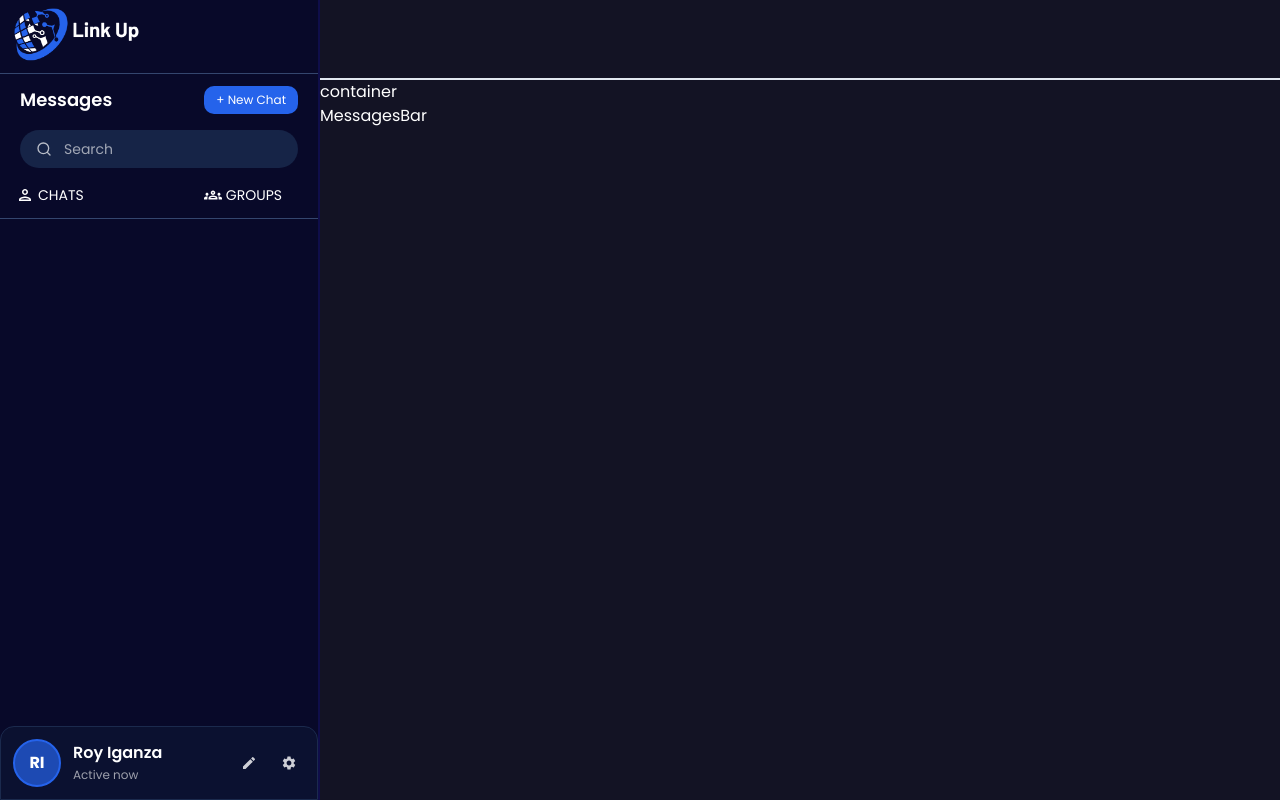
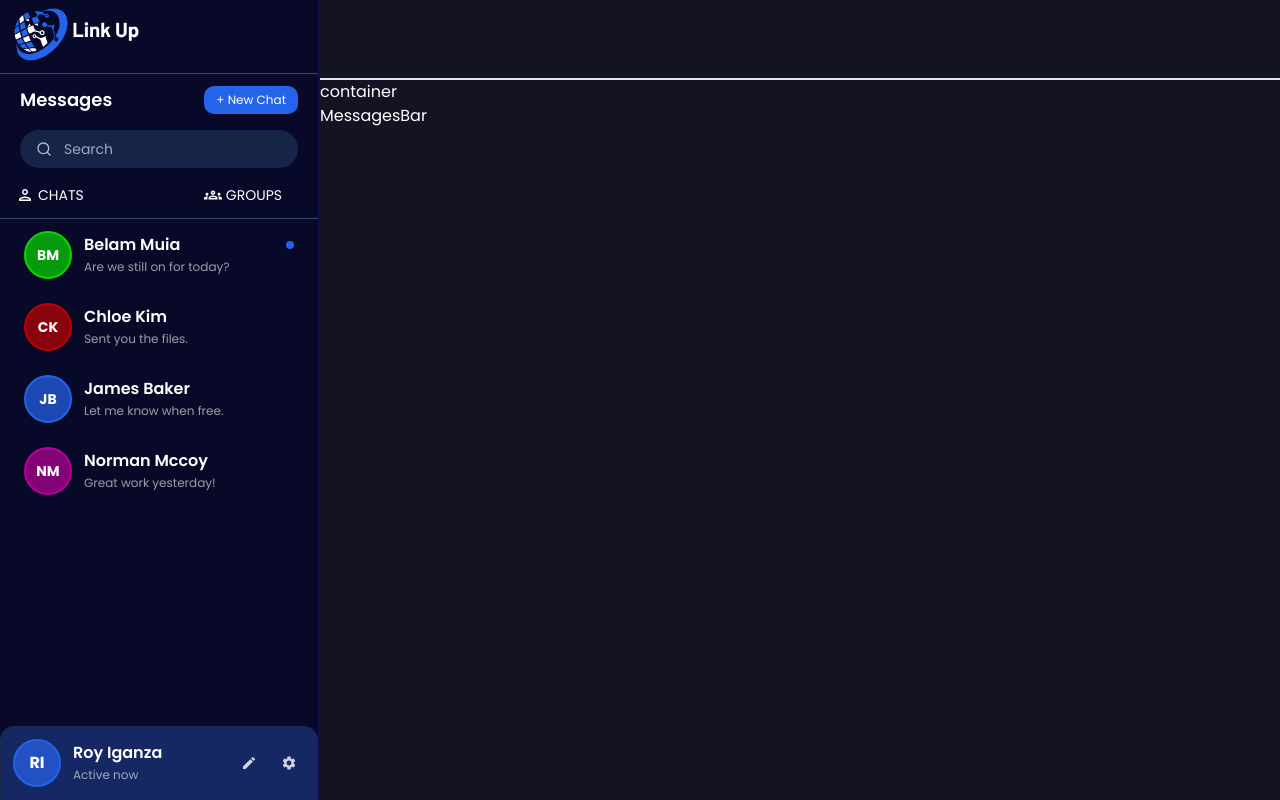
Before and after one commit to Iganza-roy/LinkUp, a React (Vite) app: page /chat in a window 1280 px wide. Built offline with nearby package versions, Linux system fonts and the light colour scheme.

Commit message:
feat: add DUMMY_CHATS data and refactor color utilities for better chat display

```diff
--- a/src/lib/utils.js
+++ b/src/lib/utils.js
@@ -12,6 +12,10 @@ export const colors = [
   'bg-[#C10000]/70 text-[#FD2B2B] border-[2px] border-[#C10000]',
   'bg-[#B70098]/70 text-[#FD2BD7] border-[2px] border-[#B70098]',
 ];
+
+export const getColors = () => {
+  return colors;
+};
 
 export const getColor = (color) => {
   if (color >= 0 && color < colors.length) {
--- a/src/pages/chat/components/contacts-continer/index.jsx
+++ b/src/pages/chat/components/contacts-continer/index.jsx
@@ -5,7 +5,8 @@ import {
   MdEdit,
   MdSettings,
 } from 'react-icons/md';
-import { colors, getColor } from '../../../../lib/utils';
+import { getColor } from '../../../../lib/utils';
+import { DUMMY_CHATS } from '../../../../utils/constants';
 
 const ContactsContainer = () => {
   return (
@@ -60,15 +61,43 @@ const ContactsContainer = () => {
             <Title text='Groups' />
           </div>
         </div>
-        <hr className='border-[#34466E] my-3' />
+        <hr className='border-[#34466E] mt-3' />
+
+        {/* dummy chats list */}
+        <div className='flex flex-col px-2'>
+          {DUMMY_CHATS.map((chat) => (
+            <div
+              key={chat.id}
+              className='flex items-center gap-3 px-4 py-3 hover:bg-[#0f1530] rounded-md cursor-pointer'
+            >
+              <div
+                className={`w-12 h-12 rounded-full flex items-center justify-center font-bold ${chat.colorClass}`}
+              >
+                <span className='text-sm text-white'>{chat.initials}</span>
+              </div>
+
+              <div className='flex-1'>
+                <div className='flex items-center justify-between'>
+                  <div className='text-white font-semibold'>{chat.name}</div>
+                  {chat.unread && (
+                    <div className='w-[8px] h-[8px] bg-[#2563EB] rounded-full'></div>
+                  )}
+                </div>
+                <div className='text-xs text-white/60'>{chat.lastMessage}</div>
+              </div>
+            </div>
+          ))}
+        </div>
       </div>
 
       {/* logged-in user panel at bottom */}
       <div className='absolute bottom-0 w-full'>
-        <div className='bg-[#0E1636]/60 border border-[#1b2a4d] rounded-t-xl px-3 py-3 flex items-center justify-between'>
+        <div className='bg-[#162863] border border-[#1b2a4d] rounded-t-xl px-3 py-3 flex items-center justify-between'>
           <div className='flex items-center gap-3'>
             <div
-              className={`w-12 h-12 rounded-full ${getColor()} flex items-center justify-center text-white font-bold`}
+              className={`w-12 h-12 rounded-full ${getColor(
+                0
+              )} flex items-center justify-center text-white font-bold`}
             >
               RI
             </div>
--- a/src/utils/constants.js
+++ b/src/utils/constants.js
@@ -1,3 +1,4 @@
+import { colors, getColors } from '../lib/utils';
 export const HOST = import.meta.env.VITE_SERVER_URL;
 
 export const AUTH_ROUTES = 'accounts/v1/';
@@ -8,3 +9,44 @@ export const LOGOUT_ROUTE = `${AUTH_ROUTES}logout/`;
 export const PROFILE_ROUTE = `${AUTH_ROUTES}whoami/`;
 export const UPDATE_PROFILE_ROUTE = `${AUTH_ROUTES}update-profile/`;
 export const ADD_PROFILE_PIC_ROUTE = `${AUTH_ROUTES}add-profile-pic/`;
+
+const availableColors = getColors();
+
+export const DUMMY_CHATS = [
+  {
+    id: 1,
+    name: 'Belam Muia',
+    initials: 'BM',
+    lastMessage: 'Are we still on for today?',
+    unread: true,
+    colorIndex: 1,
+    colorClass: availableColors[1],
+  },
+  {
+    id: 2,
+    name: 'Chloe Kim',
+    initials: 'CK',
+    lastMessage: 'Sent you the files.',
+    unread: false,
+    colorIndex: 2,
+    colorClass: availableColors[2],
+  },
+  {
+    id: 3,
+    name: 'James Baker',
+    initials: 'JB',
+    lastMessage: 'Let me know when free.',
+    unread: false,
+    colorIndex: 0,
+    colorClass: availableColors[0],
+  },
+  {
+    id: 4,
+    name: 'Norman Mccoy',
+    initials: 'NM',
+    lastMessage: 'Great work yesterday!',
+    unread: false,
+    colorIndex: 3,
+    colorClass: availableColors[3],
+  },
+];
```
